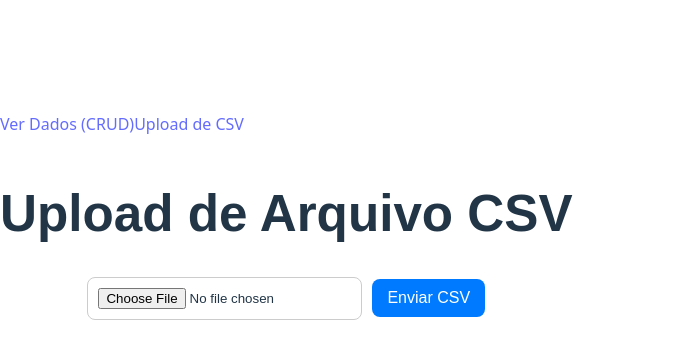
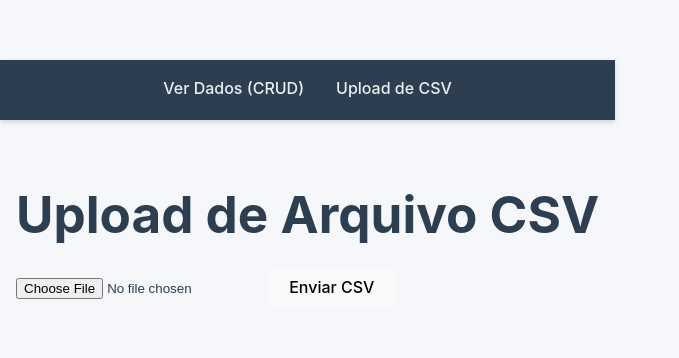
Before and after one commit to neo-Angelo/csv-parser-with-fullstack-crud, a React app in the folder frontend/: page /upload in a window 1280 px wide. Shown: the part 184-542 px from the top of the page, without its empty margins (0-679 px from the left). Built offline with nearby package versions, Linux system fonts and the light colour scheme; the HTML template or start-up script is replaced by a standard one.

Commit message:
frontend completo
frontend funcional com a exibicao de dados dados e seus detalhes, juntos as telas de crud e upload de csv

```diff
--- a/frontend/src/App.css
+++ b/frontend/src/App.css
@@ -1,35 +1,170 @@
-.upload-container {
-  font-family: Arial, sans-serif;
-  text-align: center;
-  margin-top: 50px;
+/* ========================================= */
+/* Tema Global e Layout                      */
+/* ========================================= */
+:root {
+  --header-height: 60px;
+  --max-width: 1200px;
+  --bg-color: #f5f7fa;
+  --header-bg: #2c3e50;
+  --text-color: #2c3e50;
+  --link-color: #ecf0f1;
+  --hover-color: #3498db;
+  --white: #ffffff;
+  --border-color: #e0e6ed;
 }
 
-.upload-form {
-  margin-top: 20px;
+body, html, #root {
+  margin: 0;
+  padding: 0;
+  font-family: "Inter", "Segoe UI", Roboto, Arial, sans-serif;
+  background-color: var(--bg-color);
+  color: var(--text-color);
 }
 
-input[type="file"] {
-  padding: 10px;
-  border: 1px solid #ccc;
-  border-radius: 8px;
+/* ========================================= */
+/* Cabeçalho                                 */
+/* ========================================= */
+.app-header {
+  background-color: var(--header-bg);
+  height: var(--header-height);
+  box-shadow: 0 2px 5px rgba(0, 0, 0, 0.15);
+  display: flex;
+  justify-content: center;
+  align-items: center;
 }
 
-button {
-  margin-left: 10px;
-  padding: 10px 15px;
-  background-color: #007bff;
-  color: white;
-  border: none;
-  border-radius: 8px;
-  cursor: pointer;
+.app-header nav {
+  display: flex;
+  gap: 2rem;
 }
 
-button:hover {
-  background-color: #0056b3;
+.app-header nav a {
+  color: var(--link-color);
+  text-decoration: none;
+  font-weight: 500;
+  transition: all 0.2s ease;
+  padding-bottom: 3px;
+  border-bottom: 2px solid transparent;
 }
 
-.message {
-  margin-top: 20px;
-  color: #333;
-  font-weight: bold;
+.app-header nav a:hover {
+  color: var(--white);
+  border-bottom-color: var(--hover-color);
 }
+
+/* ========================================= */
+/* Conteúdo Principal                        */
+/* ========================================= */
+.content-wrapper {
+  padding: 2rem 1rem 4rem;
+  display: flex;
+  justify-content: center;
+}
+
+.container {
+  width: 100%;
+  max-width: var(--max-width);
+  background-color: var(--white);
+  border-radius: 10px;
+  padding: 2rem;
+  box-shadow: 0 5px 15px rgba(0, 0, 0, 0.08);
+  animation: fadeIn 0.3s ease;
+}
+
+h1 {
+  text-align: center;
+  color: var(--header-bg);
+  margin-bottom: 1.5rem;
+}
+
+/* ========================================= */
+/* Tabela CRUD                               */
+/* ========================================= */
+.table-wrapper {
+  width: 100%;
+  overflow-x: auto;
+}
+
+.crud-table {
+  width: 100%;
+  border-collapse: collapse;
+  border-radius: 8px;
+  overflow: hidden;
+}
+
+.crud-table th, .crud-table td {
+  padding: 12px 15px;
+  text-align: left;
+  border-bottom: 1px solid var(--border-color);
+}
+
+.crud-table th {
+  background-color: #f8fafc;
+  text-transform: uppercase;
+  font-size: 0.8rem;
+  color: #4b5563;
+}
+
+.crud-table tr:hover {
+  background-color: #f1f5f9;
+  transition: background 0.2s ease;
+}
+
+/* ========================================= */
+/* Botões                                    */
+/* ========================================= */
+.crud-table td button {
+  margin-right: 6px;
+  padding: 6px 12px;
+  border: none;
+  border-radius: 5px;
+  cursor: pointer;
+  font-size: 0.85rem;
+  transition: transform 0.15s ease, opacity 0.15s ease;
+}
+
+.crud-table td button:hover {
+  transform: translateY(-1px);
+  opacity: 0.9;
+}
+
+.btn-details {
+  background-color: #3498db;
+  color: #fff;
+}
+
+.btn-edit {
+  background-color: #f1c40f;
+  color: #2c3e50;
+}
+
+.btn-delete {
+  background-color: #e74c3c;
+  color: #fff;
+}
+
+/* ========================================= */
+/* Responsividade                            */
+/* ========================================= */
+@media (max-width: 768px) {
+  .crud-table th, .crud-table td {
+    font-size: 0.8rem;
+    padding: 8px 10px;
+  }
+
+  h1 {
+    font-size: 1.4rem;
+  }
+
+  .container {
+    padding: 1.5rem;
+  }
+}
+
+/* ========================================= */
+/* Animações                                 */
+/* ========================================= */
+@keyframes fadeIn {
+  from { opacity: 0; transform: translateY(10px); }
+  to { opacity: 1; transform: translateY(0); }
+}
--- a/frontend/src/App.jsx
+++ b/frontend/src/App.jsx
@@ -7,6 +7,7 @@ import './App.css';
 function App() {
   return (
     <BrowserRouter>
+      {/* O header continua como está */}
       <header className="app-header">
         <nav>
           <Link to="/">Ver Dados (CRUD)</Link>
@@ -14,12 +15,17 @@ function App() {
         </nav>
       </header>
 
+      {/* --- CORREÇÃO AQUI --- */}
+      {/* Adicionando a div que o CSS usa para centralizar o conteúdo */}
+      <div className="content-wrapper">
         <main>
           <Routes>
             <Route path="/" element={<CrudPage />} />
             <Route path="/upload" element={<UploadPage />} />
           </Routes>
         </main>
+      </div>
+
     </BrowserRouter>
   );
 }
--- a/frontend/src/pages/Crud.jsx
+++ b/frontend/src/pages/Crud.jsx
@@ -1,4 +1,4 @@
-// src/pages/CrudPage.jsx
+// src/pages/Crud.jsx
 import { useState, useEffect } from "react";
 import Modal from 'react-modal';
 
@@ -87,9 +87,9 @@ export default function CrudPage() {
               <tr key={item.id}>
                 {headers.map(h => <td key={`${item.id}-${h.key}`}>{item[h.key]}</td>)}
                 <td>
-                <button onClick={() => abrirModalDetalhes(item.id)}>Detalhes</button>
-                <button>Editar</button>
-                <button onClick={() => handleExcluir(item.id)}>Excluir</button>
+                  <button className="btn-details" onClick={() => abrirModalDetalhes(item.id)}>Detalhes</button>
+                  <button className="btn-edit">Editar</button>
+                  <button className="btn-delete" onClick={() => handleExcluir(item.id)}>Excluir</button>
                 </td>
               </tr>
             ))}
```
Lines whose indentation alone changed are shown as unchanged.
